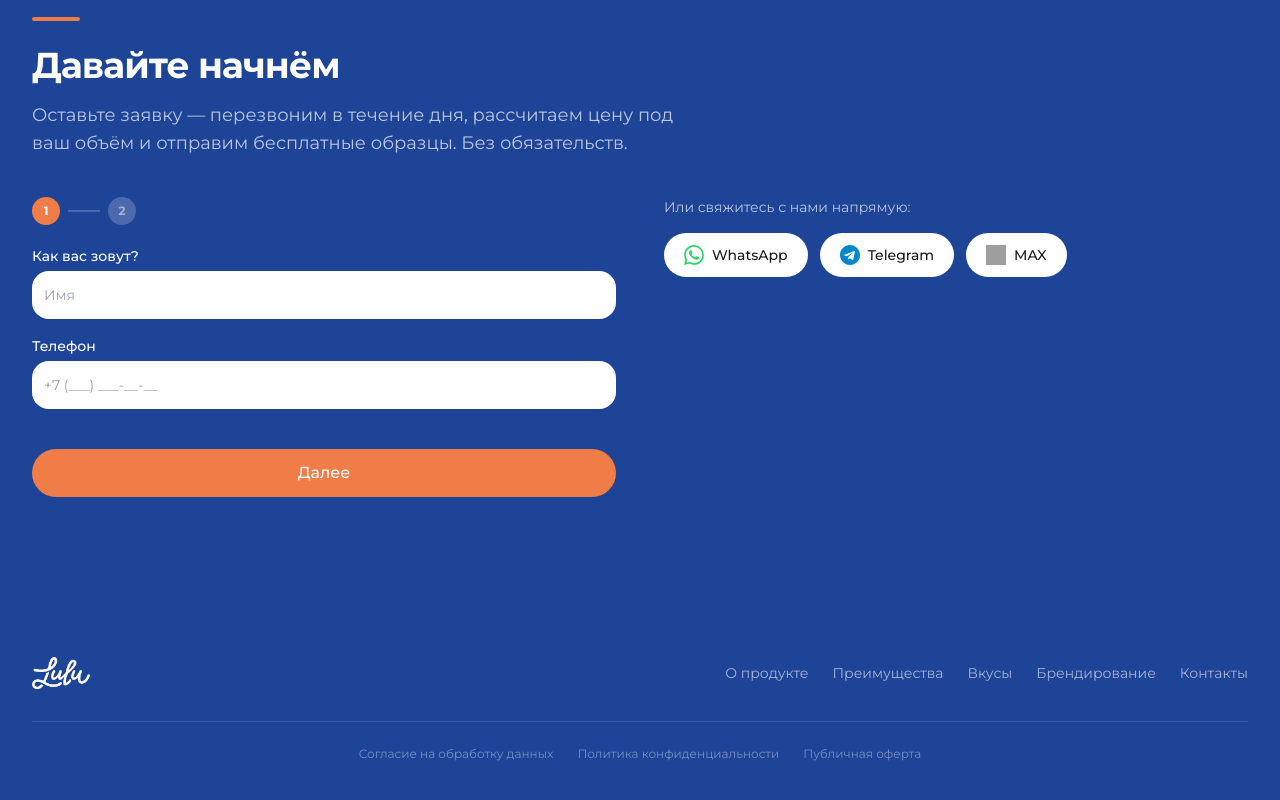
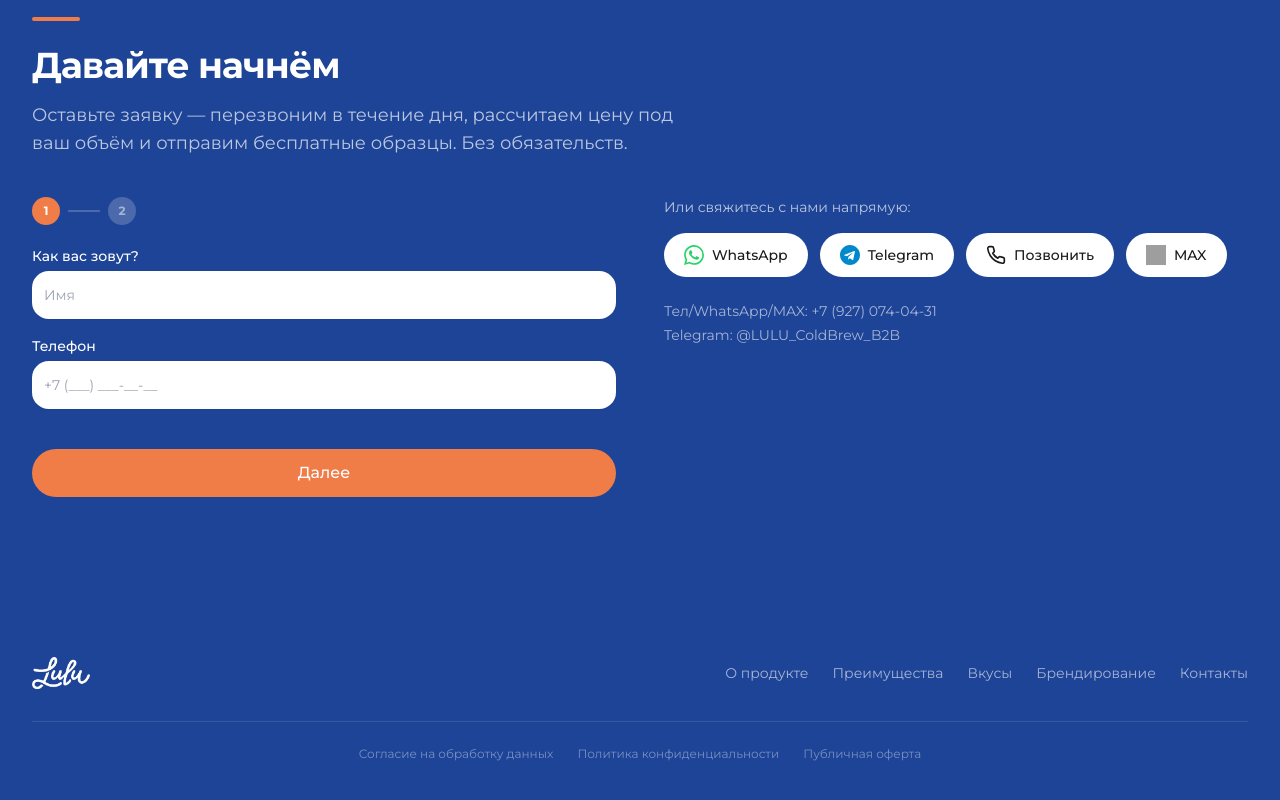
Before and after one commit to warcorprp-web/lulu-coldbrew-2, a Next.js app: page / in a window 1280 px wide. Shown: the part 9747-10547 px from the top of the page. Built offline with nearby package versions, Linux system fonts and the light colour scheme; grey boxes are pictures that could not be loaded.

Commit message:
feat: add phone button and update contacts in contact section

```diff
--- a/src/components/sections/contact.tsx
+++ b/src/components/sections/contact.tsx
@@ -163,7 +163,7 @@ export function Contact() {
               </p>
               <div className="flex flex-wrap gap-3">
                 <a
-                  href="https://wa.me/79275814028"
+                  href="https://wa.me/79270740431"
                   target="_blank"
                   rel="noopener noreferrer"
                   className="inline-flex items-center gap-2 rounded-full bg-white px-5 h-11 text-sm font-medium text-[#1a1a1a] hover:bg-white/90 transition-all"
@@ -172,13 +172,20 @@ export function Contact() {
                   WhatsApp
                 </a>
                 <a
-                  href="https://t.me/lulu.astr"
+                  href="https://t.me/LULU_ColdBrew_B2B"
                   target="_blank"
                   rel="noopener noreferrer"
                   className="inline-flex items-center gap-2 rounded-full bg-white px-5 h-11 text-sm font-medium text-[#1a1a1a] hover:bg-white/90 transition-all"
                 >
                   <svg width="20" height="20" viewBox="0 0 24 24" fill="#0088cc"><path d="M12 0C5.373 0 0 5.373 0 12s5.373 12 12 12 12-5.373 12-12S18.627 0 12 0zm5.894 8.221l-1.97 9.28c-.145.658-.537.818-1.084.508l-3-2.21-1.446 1.394c-.16.16-.295.295-.605.295l.213-3.053 5.56-5.022c.242-.213-.054-.334-.373-.121l-6.869 4.326-2.96-.924c-.64-.203-.658-.64.135-.954l11.566-4.458c.538-.196 1.006.128.832.941z"/></svg>
                   Telegram
+                </a>
+                <a
+                  href="tel:+79270740431"
+                  className="inline-flex items-center gap-2 rounded-full bg-white px-5 h-11 text-sm font-medium text-[#1a1a1a] hover:bg-white/90 transition-all"
+                >
+                  <svg width="20" height="20" viewBox="0 0 24 24" fill="none" stroke="currentColor" strokeWidth="2" strokeLinecap="round" strokeLinejoin="round" className="text-[#1a1a1a]"><path d="M22 16.92v3a2 2 0 0 1-2.18 2 19.79 19.79 0 0 1-8.63-3.07 19.5 19.5 0 0 1-6-6 19.79 19.79 0 0 1-3.07-8.67A2 2 0 0 1 4.11 2h3a2 2 0 0 1 2 1.72 12.84 12.84 0 0 0 .7 2.81 2 2 0 0 1-.45 2.11L8.09 9.91a16 16 0 0 0 6 6l1.27-1.27a2 2 0 0 1 2.11-.45 12.84 12.84 0 0 0 2.81.7A2 2 0 0 1 22 16.92z"/></svg>
+                  Позвонить
                 </a>
                 <a
                   href="#"
@@ -190,6 +197,10 @@ export function Contact() {
                   MAX
                 </a>
               </div>
+              <div className="mt-6 space-y-1 text-sm text-on-brand/60">
+                <p>Тел/WhatsApp/MAX: +7 (927) 074-04-31</p>
+                <p>Telegram: @LULU_ColdBrew_B2B</p>
+              </div>
             </div>
           </div>
         </div>
```
